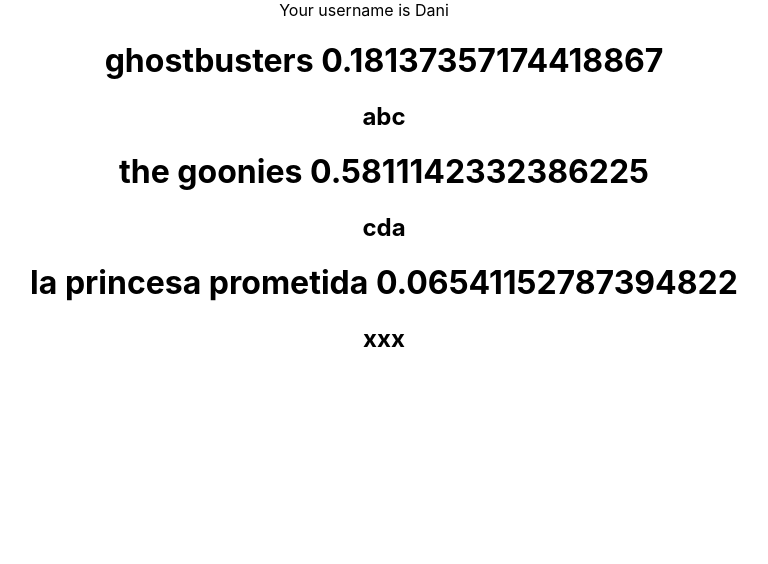
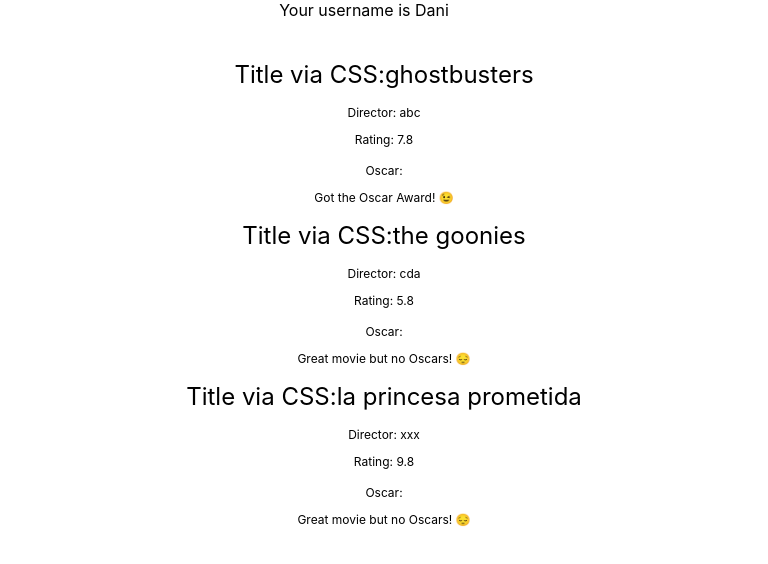
Before and after one commit to adeliadanjou/react-forms-conditions-lists, a React (Create React App) app: page / in a window 1280 px wide. Shown: the top 564 px of the page, without its empty margins (276-1044 px from the left). Built offline with nearby package versions, Linux system fonts and the light colour scheme.

Commit message:
added oscar ternary

```diff
--- a/src/App.js
+++ b/src/App.js
@@ -2,8 +2,9 @@ import React from 'react';
 import logo from './logo.svg';
 import './App.css';
 import EmployeeProfile from './EmployeeProfile'
-import Card from './Card'
+import Card from './components/Card/Card'
 import Header from './Header'
+import DynamicMoviesList from './DynamicMoviesList'
 
 class App extends React.Component {
   constructor() {
@@ -47,26 +48,33 @@ class App extends React.Component {
       {
         title: "ghostbusters",
         director: "abc",
-        id: 1234
+        id: 1234,
+        imdbRating: 7.8,
+        hasOscars: true
       },
       {
         title: "the goonies",
         director: "cda",
-        id: 2345
+        id: 2345,
+        imdbRating: 5.8,
+        hasOscars: false
       },
       {
         title: "la princesa prometida",
         director: "xxx",
-        id: 7777
+        id: 7777,
+        imdbRating: 9.8,
+        hasOscars: false
       }
     ]
 
     return (
       <div className="App">
         <Header username="Dani"></Header>
+        {/* <DynamicMoviesList></DynamicMoviesList> */}
         <ul>
           {movies.map((oneMovie, index) =>
-            <Card key={index} title={oneMovie.title} director={oneMovie.director} />)
+            <Card key={index} {...oneMovie} />)
           }
         </ul>
       </div>
--- a/src/Card.js
+++ /dev/null
@@ -1,18 +0,0 @@
-import React from 'react'
-
-export default class Card extends React.Component {
-    constructor() {
-        super()
-
-        this.randomNumber = Math.random()
-    }
-
-    render() {
-        return (
-            <div>
-                <h1>{this.props.title} {this.randomNumber}</h1>
-                <h2>{this.props.director}</h2>
-            </div>
-        )
-    }
-}
--- /dev/null
+++ b/src/DynamicMoviesList.js
@@ -0,0 +1,36 @@
+import React from 'react';
+
+class DynamicMoviesList extends React.Component {
+    constructor() {
+        super();
+        this.state = {
+            movies: [
+                { title: "The Godfather", director: "Francis Coppola" },
+                { title: "Star Wars", director: "Rian Johnson" },
+                { title: "The Shawshank Redemption", director: "Frank Darabont" }
+            ]
+        }
+    }
+
+    movieRemoval = () => {
+        let moviesCopy = [...this.state.movies]
+        moviesCopy.splice(0, 2)
+        this.setState({
+            ...this.state,
+            movies: moviesCopy
+        })
+    }
+
+    render() {
+        return (
+            <div>
+                <button onClick={this.movieRemoval}>Remove one movie</button>
+                {
+                    this.state.movies.map((oneMovie, index) => <li key={index}>{oneMovie.title}</li>)
+                }
+            </div>
+        );
+    }
+}
+
+export default DynamicMoviesList;
--- a/src/Header.js
+++ b/src/Header.js
@@ -7,7 +7,7 @@ export default class Header extends React.Component {
 
     render() {
         return (
-            <nav>
+            <nav style={{marginBottom: 40}}>
                 Your username is {this.props.username}
             </nav>
         )
--- /dev/null
+++ b/src/components/Card/Card.css
@@ -0,0 +1,12 @@
+h1, h2, h3, h4 {
+    font-size: 12px;
+    font-weight: normal;
+}
+
+h1:before {
+    content: "Title via CSS:"
+}
+
+h1 {
+    font-size: 24px;
+}
--- /dev/null
+++ b/src/components/Card/Card.js
@@ -0,0 +1,27 @@
+import React from 'react'
+import './Card.css'
+
+export default class Card extends React.Component {
+    constructor() {
+        super()
+    }
+
+    render() {
+        return (
+            <div>
+                <h1>{this.props.title}</h1>
+                <h2>Director: {this.props.director}</h2>
+                <h3>Rating: {this.props.imdbRating}</h3>
+                <h4>
+                Oscar:
+                {
+                    this.props.hasOscars ?
+                        <p>Got the Oscar Award! 😉 </p>
+                        :
+                        <p>Great movie but no Oscars! 😔 </p>
+                }
+                </h4>
+            </div>
+        )
+    }
+}
```
